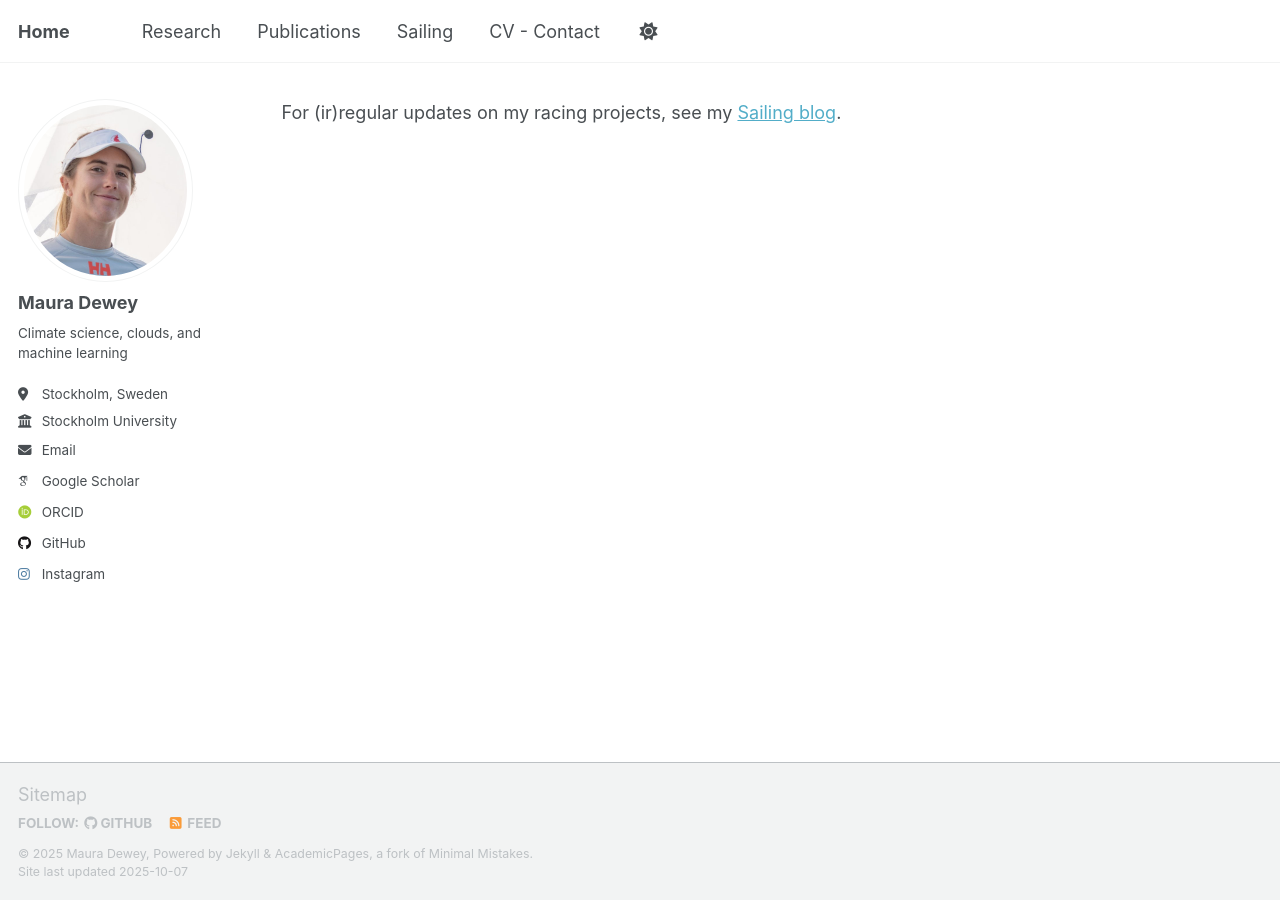
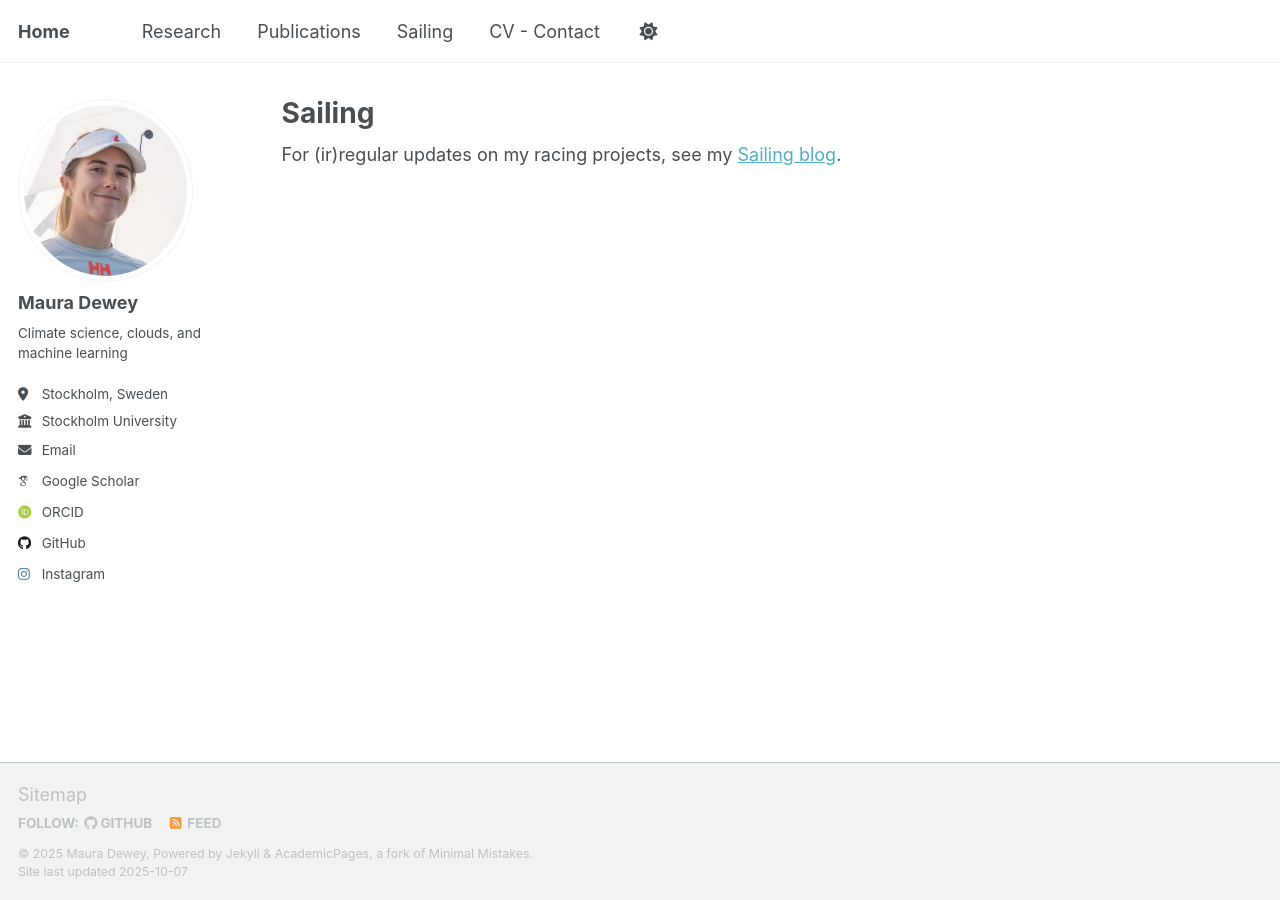
Before and after one commit to mauradewey/mauradewey.github.io, a Jekyll site: the page built from _pages/sailing.md, in a window 1280 px wide. Built offline with Jekyll 4.4.1, drawn with Linux system fonts in a browser that asks for light colours; some web fonts are replaced; our own code applies the rules of GitHub Pages for plain Markdown files; a script that is not in the unit is left out.

Commit message:
Add front matter to sailing.md

```diff
--- a/_pages/sailing.md
+++ b/_pages/sailing.md
@@ -1 +1,7 @@
+---
+permalink: /sailing/
+title: "Sailing"
+author_profile: true
+---
+
 For (ir)regular updates on my racing projects, see my [Sailing blog](/sailing/blog_posts/).
```
